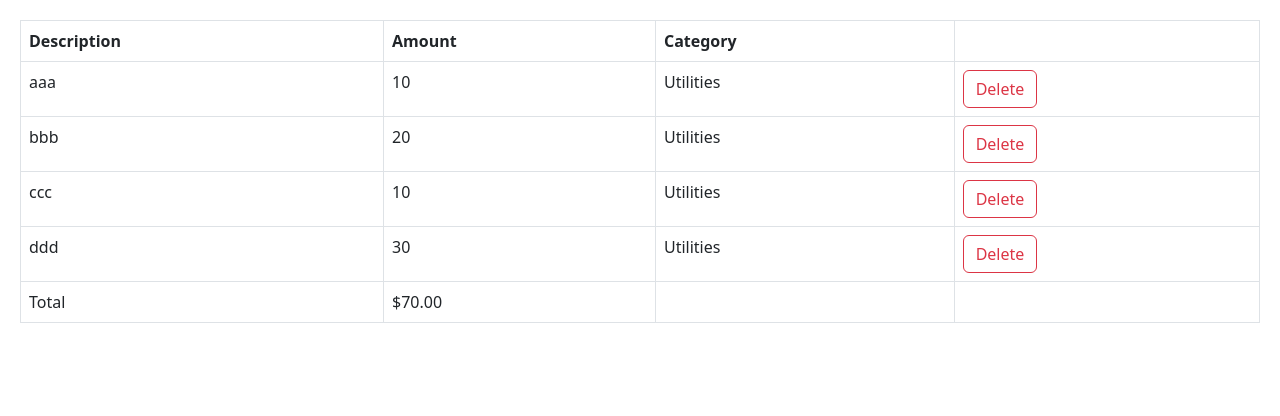
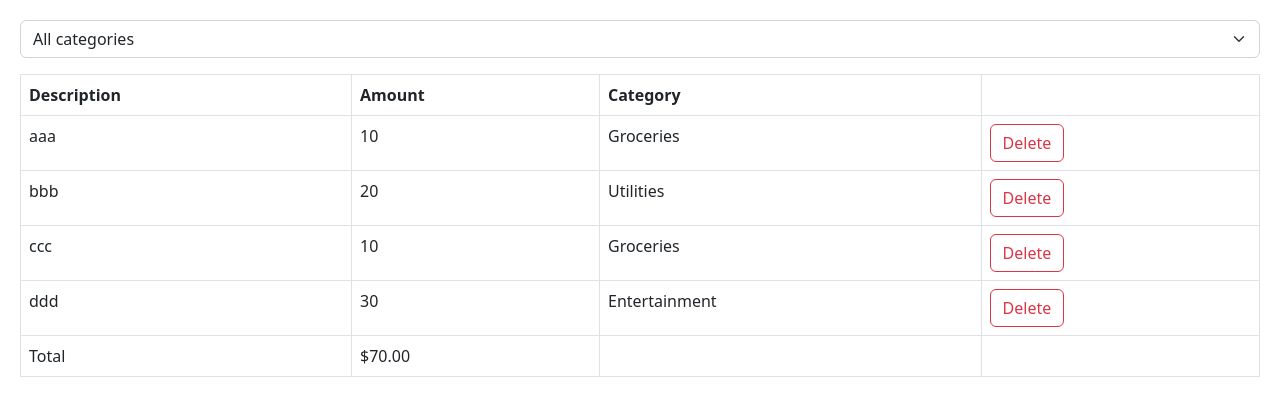
Before and after one commit to yanlimabarbosa/React-Learning, a React (Vite) app: page / in a window 1280 px wide. Shown: the top 416 px of the page. Built offline with nearby package versions, Linux system fonts and the light colour scheme.

Commit message:
ExpenseFilter

```diff
--- a/src/App.tsx
+++ b/src/App.tsx
@@ -1,19 +1,30 @@
 import "bootstrap/dist/css/bootstrap.min.css"
-import ExpenseList from "./expense-tracker/ExpenseList"
+import ExpenseList from "./expense-tracker/components/ExpenseList"
 import { useState } from "react"
+import ExpenseFilter from "./expense-tracker/components/ExpenseFilter"
 
 const App = () => {
+  const [selectedCategory, setSelectedCategory] = useState("")
   const [expenses, setExpenses] = useState([
-    { id: 1, description: "aaa", amount: 10, category: "Utilities" },
+    { id: 1, description: "aaa", amount: 10, category: "Groceries" },
     { id: 2, description: "bbb", amount: 20, category: "Utilities" },
-    { id: 3, description: "ccc", amount: 10, category: "Utilities" },
-    { id: 4, description: "ddd", amount: 30, category: "Utilities" },
+    { id: 3, description: "ccc", amount: 10, category: "Groceries" },
+    { id: 4, description: "ddd", amount: 30, category: "Entertainment" },
   ])
+
+  const visibleExpenses = selectedCategory
+    ? expenses.filter((e) => e.category === selectedCategory)
+    : expenses
 
   return (
     <div>
+      <div className="mb-3">
+        <ExpenseFilter
+          onSelectCategory={(category) => setSelectedCategory(category)}
+        />
+      </div>
       <ExpenseList
-        expenses={expenses}
+        expenses={visibleExpenses}
         onDelete={(id) => setExpenses(expenses.filter((e) => e.id != id))}
       />
     </div>
--- /dev/null
+++ b/src/expense-tracker/components/ExpenseFilter.tsx
@@ -0,0 +1,18 @@
+interface Props {
+  onSelectCategory: (category: string) => void
+}
+
+const ExpenseFilter = ({ onSelectCategory }: Props) => {
+  return (
+    <select
+      className="form-select"
+      onChange={(e) => onSelectCategory(e.target.value)}
+    >
+      <option value="">All categories</option>
+      <option value="Groceries">Groceries</option>
+      <option value="Utilities">Utilities</option>
+      <option value="Entertainment">Entertainment</option>
+    </select>
+  )
+}
+export default ExpenseFilter
```
Also changed, not shown: src/expense-tracker/components/ExpenseList.tsx (renamed from src/expense-tracker/ExpenseList.tsx).
